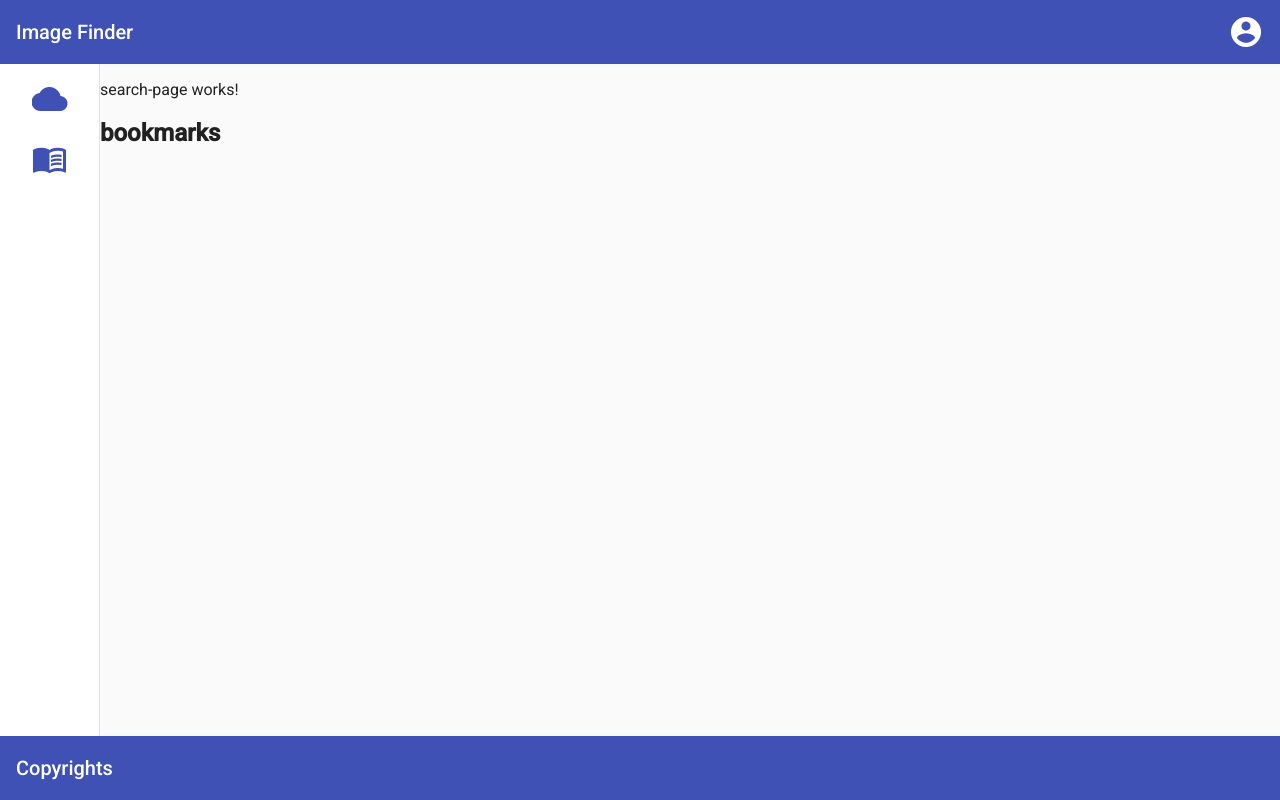
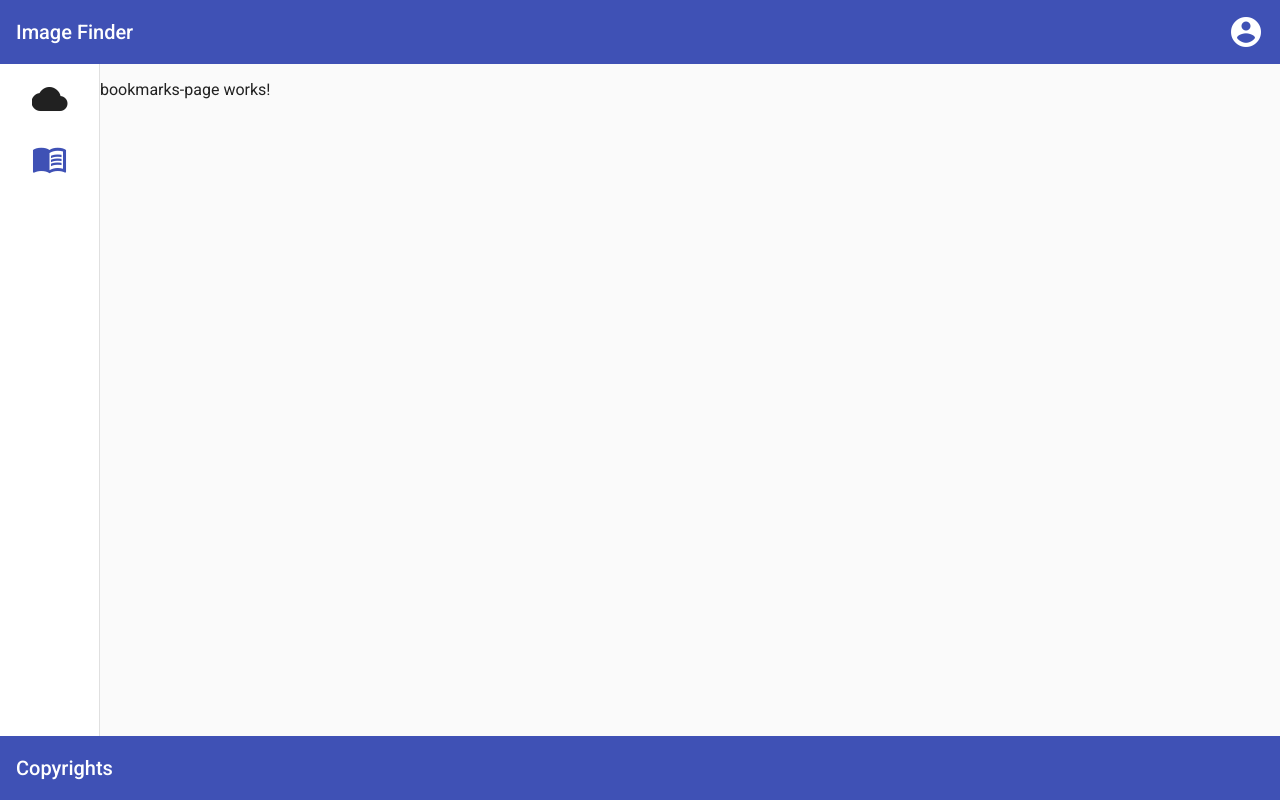
Before and after one commit to AlekseyMalakhov/flikr-job-test, an Angular app: page / in a window 1280 px wide. Both pictures are taken after a click on the button "menu_book". Built offline with nearby package versions, Linux system fonts and the light colour scheme.

Commit message:
icon selections

```diff
--- a/src/app/main/main.component.html
+++ b/src/app/main/main.component.html
@@ -1,2 +1,2 @@
-<app-search-page></app-search-page>
-<h2>{{page}}</h2>
+<app-search-page *ngIf="page === 'search'"></app-search-page>
+<app-bookmarks-page *ngIf="page === 'bookmarks'"></app-bookmarks-page>
--- a/src/app/sidenav/sidenav.component.html
+++ b/src/app/sidenav/sidenav.component.html
@@ -1,8 +1,8 @@
 <div class="container">
-    <button mat-icon-button color="primary" aria-label="Search page" (click)="onSearchPageSelect()">
+    <button mat-icon-button [color]="searchIconColor" aria-label="Search page" (click)="onSearchPageSelect()">
         <mat-icon>cloud</mat-icon>
     </button>
-    <button mat-icon-button color="primary" aria-label="Bookmarks page" (click)="onBookmarksPageSelect()">
+    <button mat-icon-button [color]="bookmarksIconColor" aria-label="Bookmarks page" (click)="onBookmarksPageSelect()">
         <mat-icon>menu_book</mat-icon>
     </button>
 </div>
--- a/src/app/sidenav/sidenav.component.ts
+++ b/src/app/sidenav/sidenav.component.ts
@@ -10,15 +10,23 @@ export class SidenavComponent implements OnInit {
 
   constructor(private ImageFinderService: ImageFinderService) { }
 
+  searchIconColor: string = "primary";
+  bookmarksIconColor: string = "basic";
+
+
   ngOnInit(): void {
   }
 
   onSearchPageSelect(): void {
     this.ImageFinderService.changePage("search");
+    this.searchIconColor = "primary";
+    this.bookmarksIconColor = "basic";
   }
 
   onBookmarksPageSelect(): void {
     this.ImageFinderService.changePage("bookmarks");
+    this.searchIconColor = "basic";
+    this.bookmarksIconColor = "primary";
   }
 
 }
```
Also changed, not shown: src/app/sidenav/sidenav.component.css (line endings or trailing spaces).
